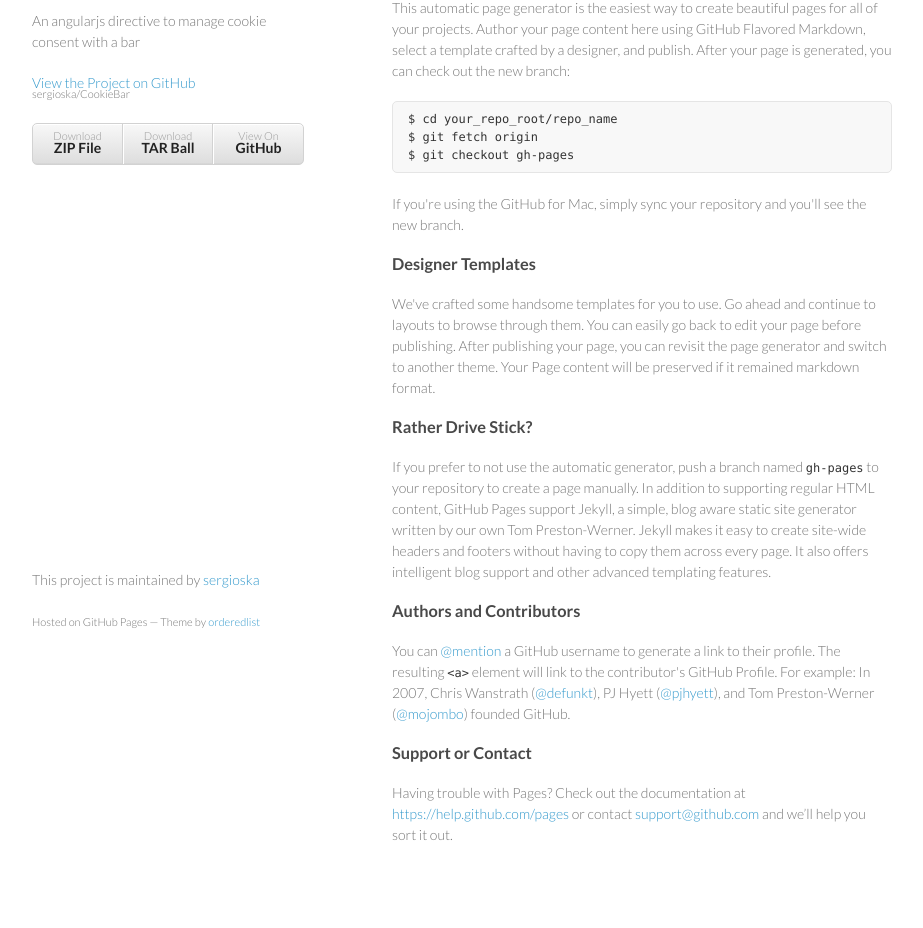
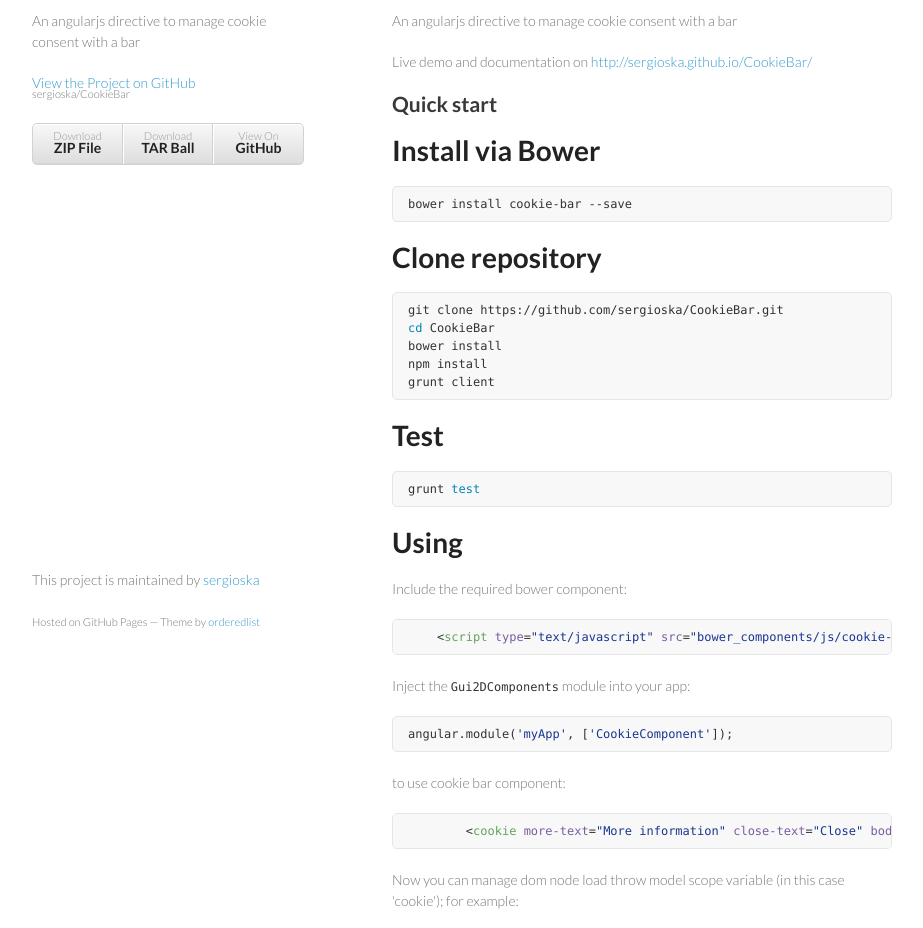
Before and after one commit to sergioska/CookieBar, a plain HTML site: page index.html in a window 1280 px wide. Shown: the part 99-1027 px from the top of the page, without its empty margins (178-1101 px from the left). Drawn offline with Linux system fonts and the light colour scheme.

```diff
--- a/index.html
+++ b/index.html
@@ -28,37 +28,55 @@
         </ul>
       </header>
       <section>
-        <h3>
-<a id="welcome-to-github-pages" class="anchor" href="#welcome-to-github-pages" aria-hidden="true"><span class="octicon octicon-link"></span></a>Welcome to GitHub Pages.</h3>
+        <h1>
+<a id="cookiebar" class="anchor" href="#cookiebar" aria-hidden="true"><span class="octicon octicon-link"></span></a>CookieBar</h1>
 
-<p>This automatic page generator is the easiest way to create beautiful pages for all of your projects. Author your page content here using GitHub Flavored Markdown, select a template crafted by a designer, and publish. After your page is generated, you can check out the new branch:</p>
+<p>An angularjs directive to manage cookie consent with a bar</p>
 
-<pre><code>$ cd your_repo_root/repo_name
-$ git fetch origin
-$ git checkout gh-pages
-</code></pre>
+<p>Live demo and documentation on <a href="http://sergioska.github.io/CookieBar/">http://sergioska.github.io/CookieBar/</a></p>
 
-<p>If you're using the GitHub for Mac, simply sync your repository and you'll see the new branch.</p>
+<h2>
+<a id="quick-start" class="anchor" href="#quick-start" aria-hidden="true"><span class="octicon octicon-link"></span></a>Quick start</h2>
 
-<h3>
-<a id="designer-templates" class="anchor" href="#designer-templates" aria-hidden="true"><span class="octicon octicon-link"></span></a>Designer Templates</h3>
+<h1>
+<a id="install-via-bower" class="anchor" href="#install-via-bower" aria-hidden="true"><span class="octicon octicon-link"></span></a>Install via Bower</h1>
 
-<p>We've crafted some handsome templates for you to use. Go ahead and continue to layouts to browse through them. You can easily go back to edit your page before publishing. After publishing your page, you can revisit the page generator and switch to another theme. Your Page content will be preserved if it remained markdown format.</p>
+<div class="highlight highlight-sh"><pre>bower install cookie-bar --save</pre></div>
 
-<h3>
-<a id="rather-drive-stick" class="anchor" href="#rather-drive-stick" aria-hidden="true"><span class="octicon octicon-link"></span></a>Rather Drive Stick?</h3>
+<h1>
+<a id="clone-repository" class="anchor" href="#clone-repository" aria-hidden="true"><span class="octicon octicon-link"></span></a>Clone repository</h1>
 
-<p>If you prefer to not use the automatic generator, push a branch named <code>gh-pages</code> to your repository to create a page manually. In addition to supporting regular HTML content, GitHub Pages support Jekyll, a simple, blog aware static site generator written by our own Tom Preston-Werner. Jekyll makes it easy to create site-wide headers and footers without having to copy them across every page. It also offers intelligent blog support and other advanced templating features.</p>
+<div class="highlight highlight-sh"><pre>git clone https://github.com/sergioska/CookieBar.git
+<span class="pl-c1">cd</span> CookieBar
+bower install
+npm install
+grunt client</pre></div>
 
-<h3>
-<a id="authors-and-contributors" class="anchor" href="#authors-and-contributors" aria-hidden="true"><span class="octicon octicon-link"></span></a>Authors and Contributors</h3>
+<h1>
+<a id="test" class="anchor" href="#test" aria-hidden="true"><span class="octicon octicon-link"></span></a>Test</h1>
 
-<p>You can <a href="https://github.com/blog/821" class="user-mention">@mention</a> a GitHub username to generate a link to their profile. The resulting <code>&lt;a&gt;</code> element will link to the contributor's GitHub Profile. For example: In 2007, Chris Wanstrath (<a href="https://github.com/defunkt" class="user-mention">@defunkt</a>), PJ Hyett (<a href="https://github.com/pjhyett" class="user-mention">@pjhyett</a>), and Tom Preston-Werner (<a href="https://github.com/mojombo" class="user-mention">@mojombo</a>) founded GitHub.</p>
+<div class="highlight highlight-sh"><pre>grunt <span class="pl-c1">test</span></pre></div>
 
-<h3>
-<a id="support-or-contact" class="anchor" href="#support-or-contact" aria-hidden="true"><span class="octicon octicon-link"></span></a>Support or Contact</h3>
+<h1>
+<a id="using" class="anchor" href="#using" aria-hidden="true"><span class="octicon octicon-link"></span></a>Using</h1>
 
-<p>Having trouble with Pages? Check out the documentation at <a href="https://help.github.com/pages">https://help.github.com/pages</a> or contact <a href="mailto:support@github.com">support@github.com</a> and we’ll help you sort it out.</p>
+<p>Include the required bower component:</p>
+
+<div class="highlight highlight-html"><pre><span class="pl-s1">    &lt;<span class="pl-ent">script</span> <span class="pl-e">type</span>=<span class="pl-s"><span class="pl-pds">"</span>text/javascript<span class="pl-pds">"</span></span> <span class="pl-e">src</span>=<span class="pl-s"><span class="pl-pds">"</span>bower_components/js/cookie-bar/cookie-bar.js<span class="pl-pds">"</span></span>&gt;&lt;/<span class="pl-ent">script</span>&gt;</span></pre></div>
+
+<p>Inject the <code>Gui2DComponents</code> module into your app:</p>
+
+<div class="highlight highlight-JavaScript"><pre>angular.module(<span class="pl-s"><span class="pl-pds">'</span>myApp<span class="pl-pds">'</span></span>, [<span class="pl-s"><span class="pl-pds">'</span>CookieComponent<span class="pl-pds">'</span></span>]);</pre></div>
+
+<p>to use cookie bar component:</p>
+
+<div class="highlight highlight-html"><pre>        &lt;<span class="pl-ent">cookie</span> <span class="pl-e">more-text</span>=<span class="pl-s"><span class="pl-pds">"</span>More information<span class="pl-pds">"</span></span> <span class="pl-e">close-text</span>=<span class="pl-s"><span class="pl-pds">"</span>Close<span class="pl-pds">"</span></span> <span class="pl-e">body-text</span>=<span class="pl-s"><span class="pl-pds">"</span>this site use cookies to ensure you get the best experience on our website.<span class="pl-pds">"</span></span> <span class="pl-e">ng-model</span>=<span class="pl-s"><span class="pl-pds">"</span>cookie<span class="pl-pds">"</span></span>&gt;&lt;/<span class="pl-ent">cookie</span>&gt;</pre></div>
+
+<p>Now you can manage dom node load throw model scope variable (in this case 'cookie'); for example:</p>
+
+<div class="highlight highlight-html"><pre>        &lt;<span class="pl-ent">div</span> <span class="pl-e">ng-if</span>=<span class="pl-s"><span class="pl-pds">"</span>cookie<span class="pl-pds">"</span></span>&gt;
+            &lt;<span class="pl-ent">p</span>&gt;If you see me, you have accepted cookie!&lt;/<span class="pl-ent">p</span>&gt;
+        &lt;/<span class="pl-ent">div</span>&gt;</pre></div>
       </section>
       <footer>
         <p>This project is maintained by <a href="https://github.com/sergioska">sergioska</a></p>
```
Also changed, not shown: params.json (+1 -1 lines).
